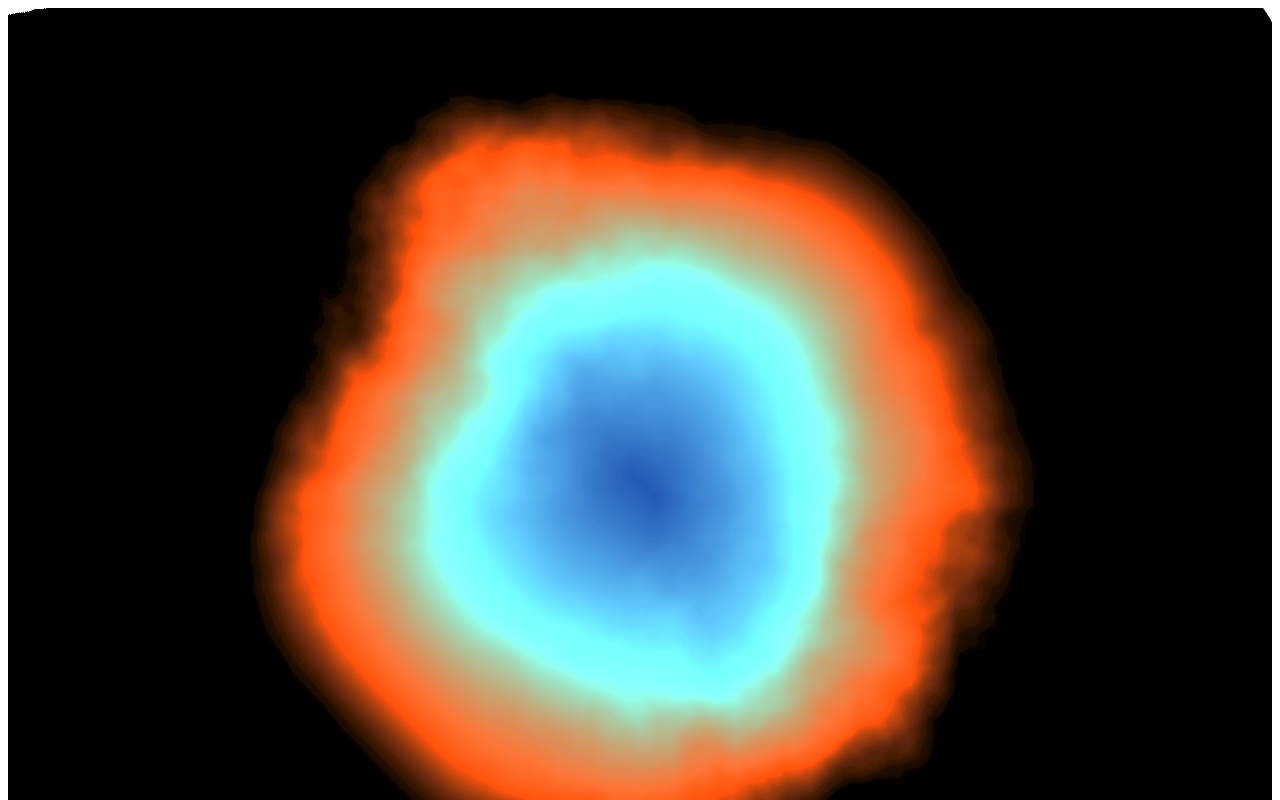
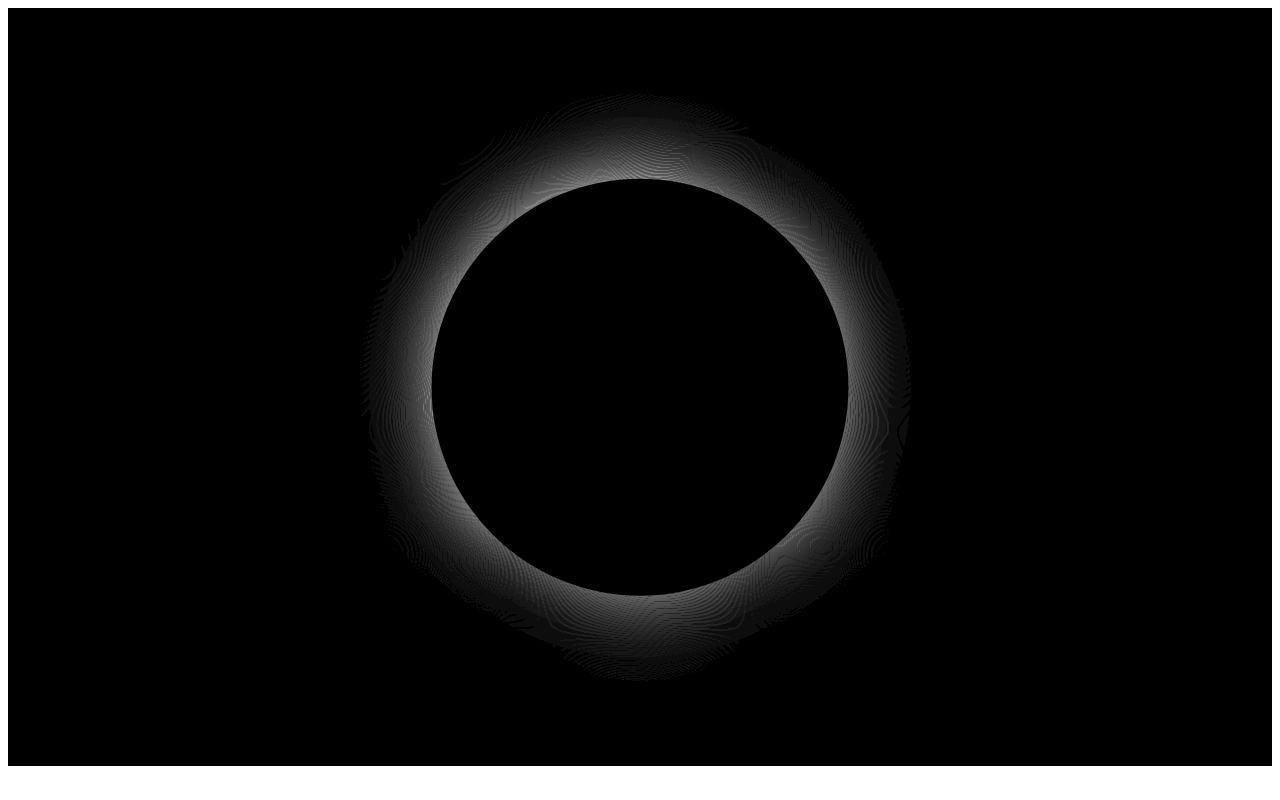
Before and after one commit to Santhosh-KS/ts_experiments, a React (Vite) app in the folder svgFilterExperiments/: page / in a window 1280 px wide. Shown: the top 800 px of the page. Built offline with nearby package versions, Linux system fonts and the light colour scheme; the HTML template or start-up script is replaced by a standard one.

Commit message:
Solareclipse effect

```diff
--- a/svgFilterExperiments/src/App.tsx
+++ b/svgFilterExperiments/src/App.tsx
@@ -2,16 +2,18 @@ import StarEffect from "./StarEffect"
 import ChalkEffect from "./ChalkEffect";
 import InkEffect from "./InkEffect";
 import RingNebula from "./RingNebulaEffect";
-
+import SolarEclipseEffect from "./SolarEclipEffect";
 function App() {
   return (
   <>
-      <RingNebula/>
+      <SolarEclipseEffect/>
   </>
   )
 }
 
-      /* <InkEffect/>
+      /*
+      <RingNebula/>
+      <InkEffect/>
    <ChalkEffect/>
    <StarEffect/> */
 export default App
--- /dev/null
+++ b/svgFilterExperiments/src/SolarEclipEffect.tsx
@@ -0,0 +1,19 @@
+import SolarEclipseFilter from "./SolarEclipseFilter"
+
+export default function SolarEclipseEffect() {
+  return (
+  <svg width="100%" height="100%" viewBox="0 0 500 300">
+       <SolarEclipseFilter/>
+      <rect width="100%" height="100%"
+      filter="url(#solarEclipseFilter)"/>
+      <circle cx="50%" cy="50%" r="20%"/>
+  </svg>
+  )
+}
+
+
+      /* <filter id="blur">
+        <feGaussianBlur stdDeviation="2"/>
+      </filter>
+      <rect width="100%" height="100%"/>
+      <circle cx="50%" cy="50%" r="21%" fill="white" filter="url(#blur)"/> */
--- /dev/null
+++ b/svgFilterExperiments/src/SolarEclipseFilter.tsx
@@ -0,0 +1,11 @@
+export default function() {
+  return (
+      <filter id="solarEclipseFilter" primitiveUnits="objectBoundingBox">
+        <feTurbulence  type="fractalNoise" baseFrequency="0.01"/>
+        <feSpecularLighting specularExponent="128" specularConstant="99" surfaceScale="2">
+          <fePointLight x=".50" y=".50" z=".25"/>
+        </feSpecularLighting>
+        <feBlend in2="SourceGraphic"/>
+      </filter>
+  )
+}
```
